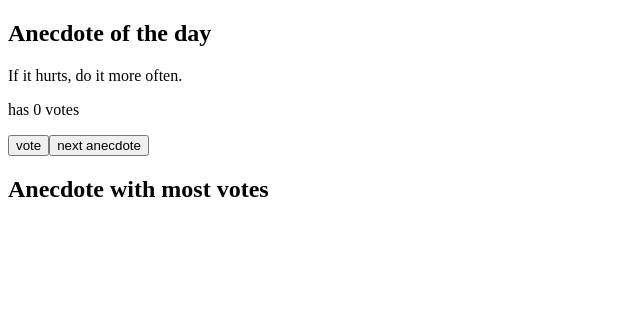
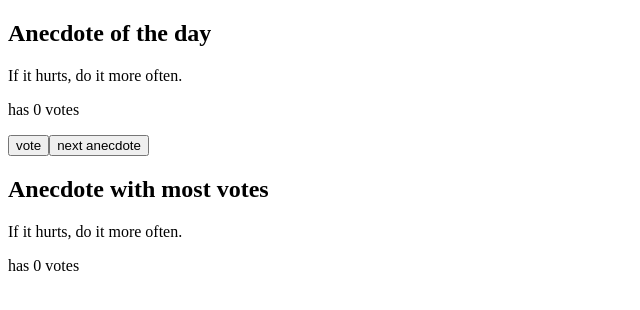
Before and after one commit to xPolydeuces/Full-Stack-Open-2022, a React (Create React App) app in the folder part1/anecdotes/: page / in a window 1280 px wide. Shown: the top 310 px of the page, without its empty margins (0-640 px from the left). Built offline with nearby package versions, Linux system fonts and the light colour scheme.

Commit message:
1.14*: anecdotes step3

```diff
--- a/part1/anecdotes/src/App.js
+++ b/part1/anecdotes/src/App.js
@@ -17,6 +17,7 @@ const App = () => {
 
   const [selected, setSelected] = useState(0)
   const [votes, setVotes] = useState(Array(anecdotes.length).fill(0))
+  const index = votes.indexOf(Math.max(...votes))
 
   const randomize = () => (
     Math.floor(Math.random() * anecdotes.length)
@@ -36,6 +37,8 @@ const App = () => {
       <Button handleClick={() => setVotes(vote)} text='vote' />
       <Button handleClick={() => setSelected(randomize)} text='next anecdote' />
       <Header text="Anecdote with most votes" />
+      <Text text={anecdotes[index]} />
+      <Text text={`has ${votes[index]} votes`} />
     </div>
   )
 }
```
